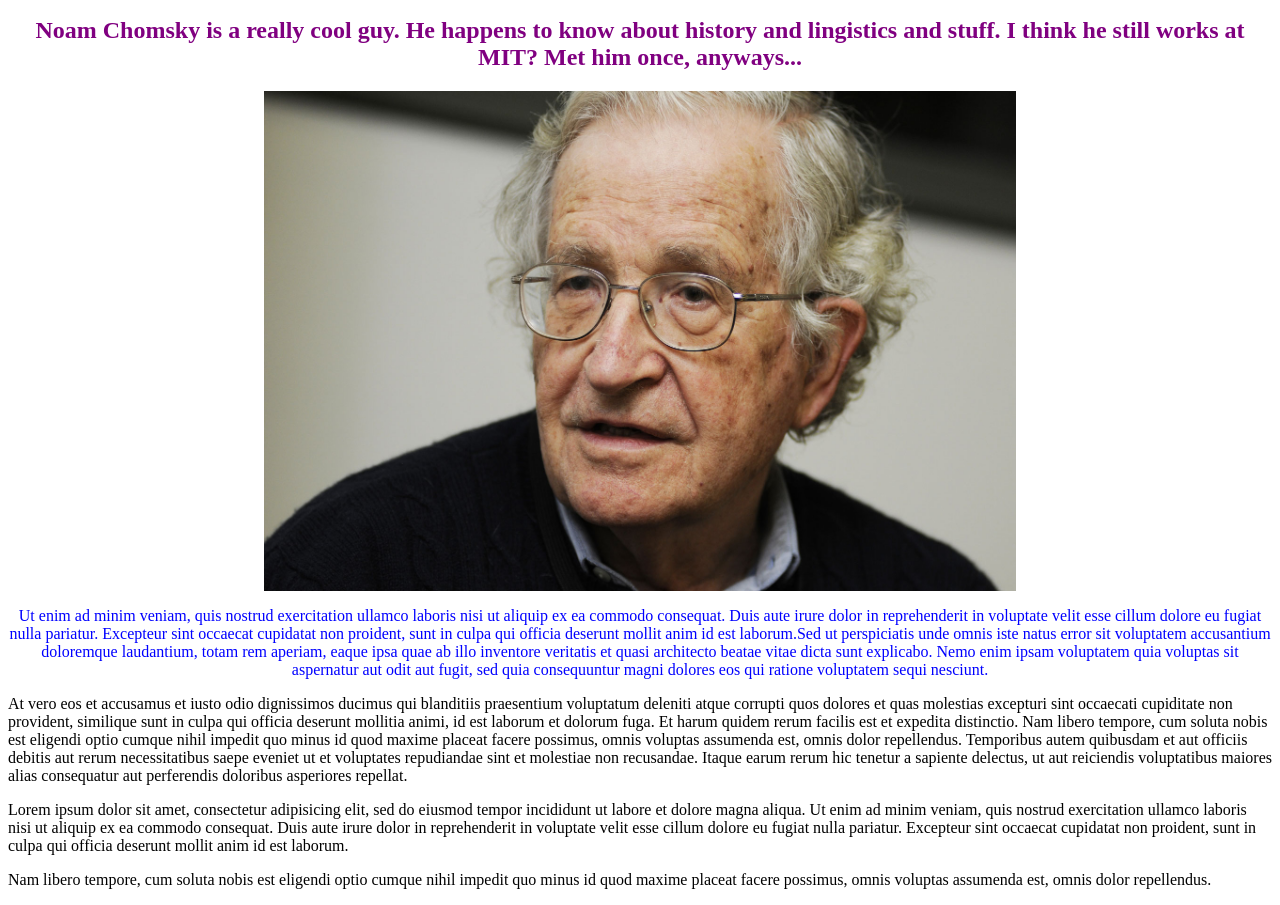
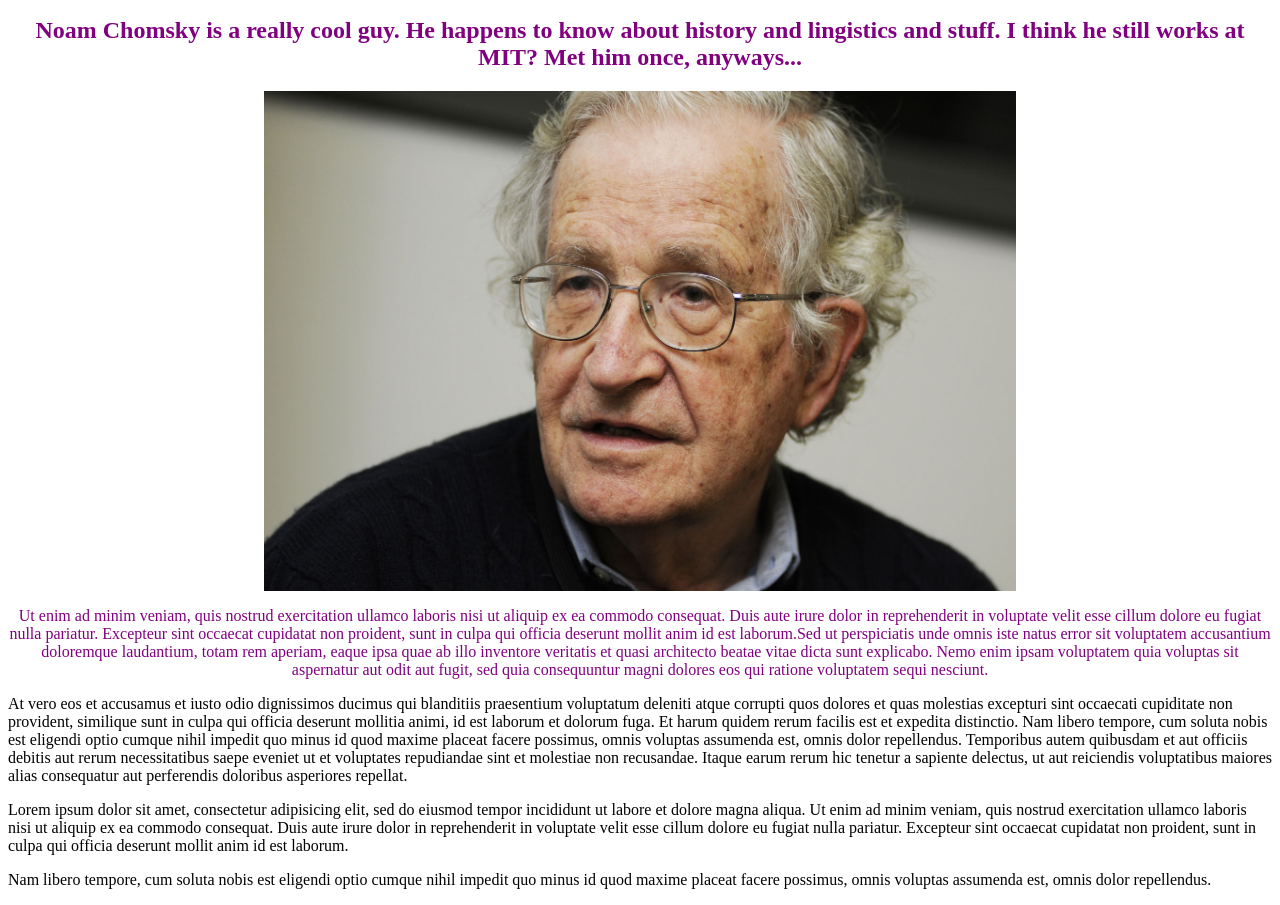
Before and after one commit to DrewAPeterson7671/boring-lecture, a plain HTML site: page index.html in a window 1280 px wide. Shown: the part 137-1042 px from the top of the page. Drawn offline with Linux system fonts and the light colour scheme.

Commit message:
change classes using div and define style.

```diff
--- a/css/styles.css
+++ b/css/styles.css
@@ -1,12 +1,7 @@
-h2.intro {
+.intro {
   text-align: center;
   color: purple;
 }
-
-p.intro {
-    color: blue;
-    text-align: center;
-  }
 
 img.intro {
   display: block;
--- a/index.html
+++ b/index.html
@@ -8,13 +8,17 @@
   <body>
     <h1>Teach Us Noam</h1>
 
-    <h2 class="intro">The primary focus of this lecture will be the necessary connection, causal or happenstational, of langage and the human mind. Some claim that it is a necessarily a priori function of the brain, while others believe it to be a creation of humanity.</h2>
+    <div class="intro">
 
-    <h2 class="intro">Noam Chomsky is a really cool guy. He happens to know about history and lingistics and stuff. I think he still works at MIT? Met him once, anyways...</h2>
+      <h2>The primary focus of this lecture will be the necessary connection, causal or happenstational, of langage and the human mind. Some claim that it is a necessarily a priori function of the brain, while others believe it to be a creation of humanity.</h2>
 
-    <img src="img/Chomsky.jpg" alt="Beautiful Smart Man" class="intro">
+      <h2>Noam Chomsky is a really cool guy. He happens to know about history and lingistics and stuff. I think he still works at MIT? Met him once, anyways...</h2>
 
-    <p class="intro">Ut enim ad minim veniam, quis nostrud exercitation ullamco laboris nisi ut aliquip ex ea commodo consequat. Duis aute irure dolor in reprehenderit in voluptate velit esse cillum dolore eu fugiat nulla pariatur. Excepteur sint occaecat cupidatat non proident, sunt in culpa qui officia deserunt mollit anim id est laborum.Sed ut perspiciatis unde omnis iste natus error sit voluptatem accusantium doloremque laudantium, totam rem aperiam, eaque ipsa quae ab illo inventore veritatis et quasi architecto beatae vitae dicta sunt explicabo. Nemo enim ipsam voluptatem quia voluptas sit aspernatur aut odit aut fugit, sed quia consequuntur magni dolores eos qui ratione voluptatem sequi nesciunt.</p>
+      <img src="img/Chomsky.jpg" alt="Beautiful Smart Man" class="intro">
+
+      <p>Ut enim ad minim veniam, quis nostrud exercitation ullamco laboris nisi ut aliquip ex ea commodo consequat. Duis aute irure dolor in reprehenderit in voluptate velit esse cillum dolore eu fugiat nulla pariatur. Excepteur sint occaecat cupidatat non proident, sunt in culpa qui officia deserunt mollit anim id est laborum.Sed ut perspiciatis unde omnis iste natus error sit voluptatem accusantium doloremque laudantium, totam rem aperiam, eaque ipsa quae ab illo inventore veritatis et quasi architecto beatae vitae dicta sunt explicabo. Nemo enim ipsam voluptatem quia voluptas sit aspernatur aut odit aut fugit, sed quia consequuntur magni dolores eos qui ratione voluptatem sequi nesciunt.</p>
+
+    </div>
 
     <p> At vero eos et accusamus et iusto odio dignissimos ducimus qui blanditiis praesentium voluptatum deleniti atque corrupti quos dolores et quas molestias excepturi sint occaecati cupiditate non provident, similique sunt in culpa qui officia deserunt mollitia animi, id est laborum et dolorum fuga. Et harum quidem rerum facilis est et expedita distinctio. Nam libero tempore, cum soluta nobis est eligendi optio cumque nihil impedit quo minus id quod maxime placeat facere possimus, omnis voluptas assumenda est, omnis dolor repellendus. Temporibus autem quibusdam et aut officiis debitis aut rerum necessitatibus saepe eveniet ut et voluptates repudiandae sint et molestiae non recusandae. Itaque earum rerum hic tenetur a sapiente delectus, ut aut reiciendis voluptatibus maiores alias consequatur aut perferendis doloribus asperiores repellat.</p>
 
```
